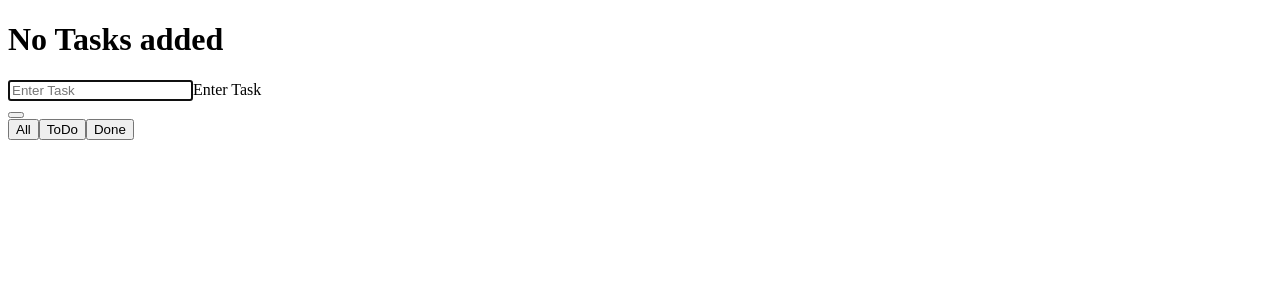
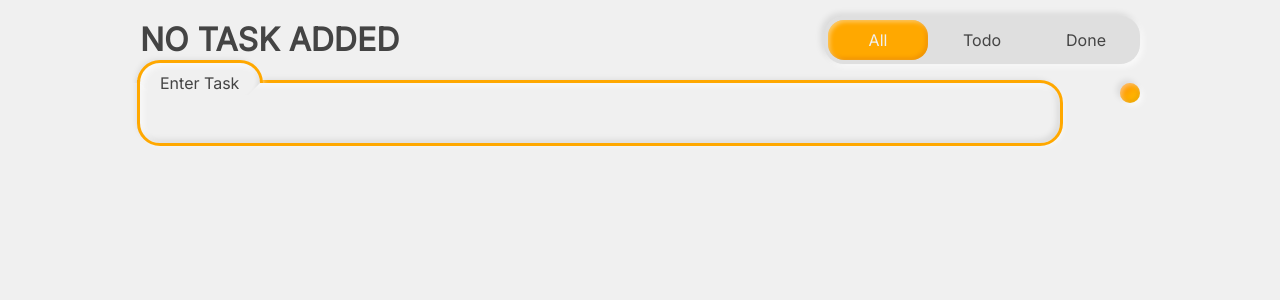
Before and after one commit to anaysharma/todo-tasks-app, a React (Vite) app: page / in a window 1280 px wide. Shown: the top 300 px of the page. Built offline with nearby package versions, Linux system fonts and the light colour scheme; some icons are missing.

Commit message:
add styles

```diff
--- a/src/App.jsx
+++ b/src/App.jsx
@@ -45,12 +45,44 @@ function App() {
 
 	const handleTaskViewButtonClick = (e) => {
 		setCurrentTaskView(e.target.getAttribute('data-viewAria'));
+		document.querySelectorAll('.view-button').forEach((item) => {
+			item.setAttribute('selected', 'false');
+		});
+		e.target.setAttribute('selected', 'true');
 	};
 
 	return (
 		<div className="container">
 			<header>
-				<h1>{tasks.length ? 'Task List' : 'No Tasks added'}</h1>
+				<h1>{tasks.length ? 'TASKS LIST' : 'NO TASK ADDED'}</h1>
+				<div className="task-view-container">
+					<div className="task-button-box">
+						<button
+							className="btn-all view-button"
+							aria-label="veiw all tasks"
+							data-viewaria="all"
+							onClick={handleTaskViewButtonClick}
+						>
+							All
+						</button>
+						<button
+							className="btn-todo view-button"
+							aria-label="veiw incomplete tasks"
+							data-viewaria="incomplete"
+							onClick={handleTaskViewButtonClick}
+						>
+							Todo
+						</button>
+						<button
+							className="btn-done view-button"
+							aria-label="veiw complete tasks"
+							data-viewaria="complete"
+							onClick={handleTaskViewButtonClick}
+						>
+							Done
+						</button>
+					</div>
+				</div>
 			</header>
 			{isEditing && (
 				<EditForm
@@ -60,33 +92,7 @@ function App() {
 				/>
 			)}
 			<CustomForm addTask={addTask} />
-			<div className="task-view-container">
-				<button
-					className="btn-all"
-					aria-label="veiw all tasks"
-					data-selected="true"
-					data-viewAria="all"
-					onClick={handleTaskViewButtonClick}
-				>
-					All
-				</button>
-				<button
-					className="btn-todo"
-					aria-label="veiw incomplete tasks"
-					data-viewAria="incomplete"
-					onClick={handleTaskViewButtonClick}
-				>
-					ToDo
-				</button>
-				<button
-					className="btn-done"
-					aria-label="veiw complete tasks"
-					data-viewAria="complete"
-					onClick={handleTaskViewButtonClick}
-				>
-					Done
-				</button>
-			</div>
+
 			{tasks &&
 				(currentTaskView === 'all' ? (
 					<TaskList
--- a/src/components/EditForm.jsx
+++ b/src/components/EditForm.jsx
@@ -22,19 +22,21 @@ export const EditForm = ({ editedTask, updateTask, closeEditMode }) => {
 
 	return (
 		<div
-			className="editDialog"
+			className="edit-dialog"
 			role="dialog"
 			aria-labelledby="editTask"
 			onClick={(e) => {
 				e.target === e.currentTarget && closeEditMode();
 			}}
 		>
-			<form className="editForm" onSubmit={handleFormSubmit}>
-				<div className="wrapper">
+			<form className="edit-form" onSubmit={handleFormSubmit}>
+				<div className="edit-wrapper">
+					<label htmlFor="editTask" className="edit-label">
+						Update Task
 						<input
 							type="text"
 							id="editTask"
-						className="input"
+							className="edit-input"
 							value={updatedTaskName}
 							onInput={(e) => setupdatedTaskName(e.target.value)}
 							required
@@ -42,17 +44,15 @@ export const EditForm = ({ editedTask, updateTask, closeEditMode }) => {
 							maxLength={60}
 							placeholder="Update Task"
 						/>
-					<label htmlFor="editTask" className="label">
-						Update Task
 					</label>
-				</div>
 					<button
-					className="btn"
+						className="edit-btn"
 						aria-label={`confirm edited task to now read ${updatedTaskName}`}
 						type="submit"
 					>
 						<i className="h h-check"></i>
 					</button>
+				</div>
 			</form>
 		</div>
 	);
--- a/src/components/TaskItem.jsx
+++ b/src/components/TaskItem.jsx
@@ -23,7 +23,7 @@ export const TaskItem = ({ task, deleteTask, toggleTask, enterEditMode }) => {
 					{task.name}
 				</label>
 			</div>
-			<div className="task-group">
+			<div className="task-button-group">
 				<button
 					className="edit-button"
 					aria-label={`Update ${task.name} Task`}
--- a/src/index.css
+++ b/src/index.css
@@ -0,0 +1,451 @@
+@import url('https://fonts.googleapis.com/css2?family=Inter&display=swap');
+
+*,
+*::after,
+*::before {
+	margin: 0;
+	padding: 0;
+	box-sizing: border-box;
+}
+
+:focus {
+	outline: 3px solid var(--color-accent);
+}
+
+::-webkit-input-placeholder {
+	color: transparent;
+}
+
+:-moz-placeholder {
+	color: transparent;
+}
+
+::-moz-placeholder {
+	color: transparent;
+}
+
+:-ms-input-placeholder {
+	color: transparent;
+}
+
+input::placeholder {
+	color: transparent;
+}
+
+textarea::-webkit-input-placeholder {
+	color: transparent;
+}
+
+textarea:-moz-placeholder {
+	color: transparent;
+}
+
+textarea::-moz-placeholder {
+	color: transparent;
+}
+
+textarea:-ms-input-placeholder {
+	color: transparent;
+}
+
+textarea::placeholder {
+	color: transparent;
+}
+
+:root {
+	--color-bg: #f0f0f0;
+	--color-fg: #444;
+	--color-shade-light: #fffa;
+	--color-shade-dark: #00000018;
+	--color-accent: #ffa800;
+	--color-accent-shadow: #cc6644;
+	--main-content-width: min(1000px, 80vw);
+}
+
+@media (prefers-color-scheme: dark) {
+	:root {
+		--color-bg: #181818;
+		--color-fg: #fffa;
+		--color-shade-light: #f0f0f018;
+		--color-shade-dark: #000a;
+		--color-accent: #fe9600;
+	}
+}
+
+body {
+	background-color: var(--color-bg);
+	width: 100%;
+}
+
+#root {
+	height: 100svh;
+	display: flex;
+	flex-direction: column;
+	align-items: center;
+	width: 100%;
+}
+
+.container {
+	width: var(--main-content-width);
+}
+
+header {
+	padding-block: 15px;
+	display: flex;
+	align-items: center;
+	justify-content: space-between;
+	color: var(--color-fg);
+	width: var(--main-content-width);
+	position: fixed;
+	background-color: var(--color-bg);
+	z-index: 2;
+	height: 80px;
+	box-shadow: 0 0 5px 80px var(--color-bg);
+}
+
+h1 {
+	height: 40px;
+	font-family: 'Inter', sans-serif;
+	color: var(--color-fg);
+}
+
+.todo {
+	padding-block: 10px;
+	display: flex;
+	position: fixed;
+	top: 75px;
+	width: var(--main-content-width);
+	background-color: var(--color-bg);
+	z-index: 5;
+	height: 80px;
+}
+
+.wrapper {
+	position: absolute;
+	padding-block: 20px;
+	width: calc(var(--main-content-width) - 80px);
+	top: 8px;
+	left: 0;
+}
+
+.wrapper > .input,
+.wrapper > .label {
+	color: var(--color-fg);
+	position: absolute;
+	width: calc(var(--main-content-width) - 80px);
+	height: 60px;
+	display: grid;
+	align-items: center;
+	padding-inline: 20px;
+	top: 0;
+	left: 0;
+	font-family: 'Inter', sans-serif;
+}
+
+.wrapper > .label {
+	width: 120px;
+	transition: 200ms ease;
+}
+
+.wrapper > .input:focus {
+	border-radius: 0 20px 20px 20px;
+}
+
+.wrapper > .input:focus + .label {
+	top: -20px;
+	background: var(--color-bg);
+	padding: 5px 20px;
+	border-radius: 20px;
+	height: 40px;
+	box-shadow: -3px -3px 6px var(--color-shade-dark),
+		3px 3px 6px var(--color-shade-light),
+		inset 3px 3px 6px var(--color-shade-light),
+		inset -2px -3px 4px var(--color-shade-dark);
+	clip-path: polygon(
+		-40% -40%,
+		140% -40%,
+		140% 50%,
+		100% 50%,
+		90% 80%,
+		10% 80%,
+		0% 50%,
+		-40% 50%
+	);
+	outline: 3px solid var(--color-accent);
+}
+
+.input {
+	border: none;
+	background: var(--color-bg);
+	box-shadow: -3px -3px 6px var(--color-shade-dark),
+		3px 3px 6px var(--color-shade-light),
+		inset 3px 3px 6px var(--color-shade-light),
+		inset -3px -3px 6px var(--color-shade-dark);
+	border-radius: 20px;
+}
+
+.todo > .btn {
+	top: 8px;
+	padding: 10px;
+	position: absolute;
+	right: 0;
+	border-radius: 20px;
+	background-image: linear-gradient(
+		to bottom right,
+		color-mix(in srgb, var(--color-accent) 80%, #f00),
+		color-mix(in srgb, var(--color-accent) 60%, #ff0)
+	);
+	box-shadow: -3px -3px 6px var(--color-shade-dark),
+		3px 3px 6px var(--color-shade-light), inset 2px 2px 4px #fff6,
+		inset -2px -2px 4px #8002;
+}
+
+button {
+	border: none;
+	background-color: transparent;
+	cursor: pointer;
+}
+
+.task-view-container {
+	display: grid;
+	place-items: center;
+	background-color: var(--color-bg);
+	z-index: 2;
+	height: 60px;
+}
+
+.task-button-box {
+	display: grid;
+	grid-auto-flow: column;
+	grid-template-colums: repeat(3, 1fr);
+	gap: 4px;
+	background-color: color-mix(in srgb, var(--color-shade-dark) 85%, white);
+	box-shadow: -3px -3px 6px var(--color-shade-dark),
+		3px 3px 6px var(--color-shade-light);
+	border-radius: 20px;
+	padding: 4px;
+}
+
+.view-button {
+	font-size: 1rem;
+	width: 100px;
+	padding: 10px;
+	border-radius: 16px;
+	font-family: 'Inter', sans-serif;
+	color: var(--color-fg);
+}
+
+.view-button:hover {
+	box-shadow: inset 2px 2px 4px var(--color-shade-dark),
+		inset -2px -2px 4px var(--color-shade-light);
+}
+
+.btn-all:not([selected='false']),
+.view-button[selected='true'] {
+	color: var(--color-bg);
+	background-color: var(--color-accent);
+	box-shadow: inset 2px 2px 4px #fff6, inset -2px -2px 4px #8002;
+}
+
+.tasks {
+	margin-top: 160px;
+	display: grid;
+	grid-auto-rows: 80px;
+	gap: 10px;
+	max-width: var(--main-content-width);
+}
+
+i {
+	opacity: 0.8;
+}
+
+li {
+	list-style: none;
+	display: flex;
+	border-radius: 20px;
+	background-color: var(--color-bg);
+	box-shadow: 3px 5px 20px -5px var(--color-shade-dark),
+		inset 2px 2px 4px var(--color-shade-light),
+		inset -2px -2px 4px var(--color-shade-dark);
+	padding-inline: 20px 10px;
+}
+
+.task-group {
+	flex: 1;
+	display: flex;
+	gap: 20px;
+	align-items: center;
+}
+
+.task-group > .label {
+	font-family: 'Inter', sans-serif;
+	color: var(--color-fg);
+}
+
+input[type='checkbox'] {
+	width: 20px;
+	height: 20px;
+	-webkit-appearance: none;
+	appearance: none;
+	background-color: color-mix(in srgb, var(--color-bg) 90%, white);
+	margin: 0;
+	position: relative;
+	font: inherit;
+	color: currentColor;
+	width: 30px;
+	height: 30px;
+	border-radius: 20px;
+	transform: translateY(-0.075em);
+	display: grid;
+	place-content: center;
+	box-shadow: -3px -3px 6px var(--color-shade-dark),
+		3px 3px 6px var(--color-shade-light);
+}
+
+input[type='checkbox']::before {
+	content: '';
+	position: absolute;
+	width: 30px;
+	height: 30px;
+	border-radius: 20px;
+	transform: scale(0);
+	transition: 120ms transform ease-in-out;
+	box-shadow: inset 30px 30px var(--color-accent), 0 0 20px var(--color-accent);
+	background-color: CanvasText;
+	transform-origin: center;
+	top: 0px;
+	left: 0px;
+}
+
+input[type='checkbox']:checked::before {
+	transform: scale(1);
+}
+
+input[type='checkbox']:focus {
+	outline: 3px solid var(--color-accent);
+	outline-offset: max(2px, 0.15em);
+}
+
+input[type='checkbox']:disabled {
+	color: grey;
+	cursor: not-allowed;
+}
+
+.task-button-group {
+	display: flex;
+	gap: 10px;
+	align-items: center;
+}
+
+.task-button-group > button {
+	color: var(--color-fg);
+	padding: 10px;
+	height: 60px;
+	width: 60px;
+	border-radius: 10px;
+	box-shadow: -3px -3px 6px var(--color-shade-dark),
+		3px 3px 6px var(--color-shade-light),
+		inset 2px 2px 4px var(--color-shade-light),
+		inset -2px -2px 4px var(--color-shade-dark);
+	transition: 200ms;
+}
+
+.task-button-group > button > i {
+	scale: 0.7;
+}
+
+.task-button-group > .delete-button > i {
+	scale: 0.6;
+}
+
+.edit-button:hover {
+	background: var(--color-accent);
+	color: var(--color-bg);
+}
+
+.delete-button:hover {
+	background: #f44;
+	color: var(--color-bg);
+}
+
+.edit-dialog {
+	position: fixed;
+	inset: 0;
+	z-index: 20;
+	height: 100vh;
+	width: 100%;
+	display: grid;
+	place-items: center;
+	backdrop-filter: blur(10px);
+}
+
+.edit-form {
+	height: 150px;
+	width: var(--main-content-width);
+	border-radius: 30px;
+	background: var(--color-bg);
+	box-shadow: 3px 10px 15px -5px var(--color-shade-dark),
+		inset 2px 2px 4px var(--color-shade-light),
+		inset -2px -2px 4px var(--color-shade-dark);
+	display: grid;
+	align-items: center;
+	padding: 20px;
+}
+
+.edit-wrapper {
+	display: flex;
+	gap: 20px;
+}
+
+.edit-label {
+	flex: 1;
+	display: grid;
+	gap: 20px;
+	color: var(--color-fg);
+	font-family: inter;
+	font-size: 1.2rem;
+}
+
+.edit-input {
+	padding-inline: 20px;
+	color: var(--color-fg);
+	font-family: inter;
+	border: none;
+	height: 60px;
+	background: var(--color-bg);
+	box-shadow: -3px -3px 6px var(--color-shade-dark),
+		3px 3px 6px var(--color-shade-light),
+		inset 3px 3px 6px var(--color-shade-light),
+		inset -3px -3px 6px var(--color-shade-dark);
+	border-radius: 20px;
+}
+
+.edit-btn {
+	width: 60px;
+	height: 60px;
+	margin-top: auto;
+	padding: 10px;
+	border-radius: 20px;
+	background-image: linear-gradient(
+		to bottom right,
+		color-mix(in srgb, var(--color-accent) 80%, #f00),
+		color-mix(in srgb, var(--color-accent) 60%, #ff0)
+	);
+	box-shadow: -3px -3px 6px var(--color-shade-dark),
+		3px 3px 6px var(--color-shade-light), inset 2px 2px 4px #fff6,
+		inset -2px -2px 4px #8002;
+}
+
+button {
+	transition: scale 200ms;
+}
+
+button:active {
+	scale: 0.9;
+}
+
+@media (max-width: 399px) {
+	* {
+		scale: 0.9;
+	}
+}
```
Lines whose indentation alone changed are shown as unchanged.
